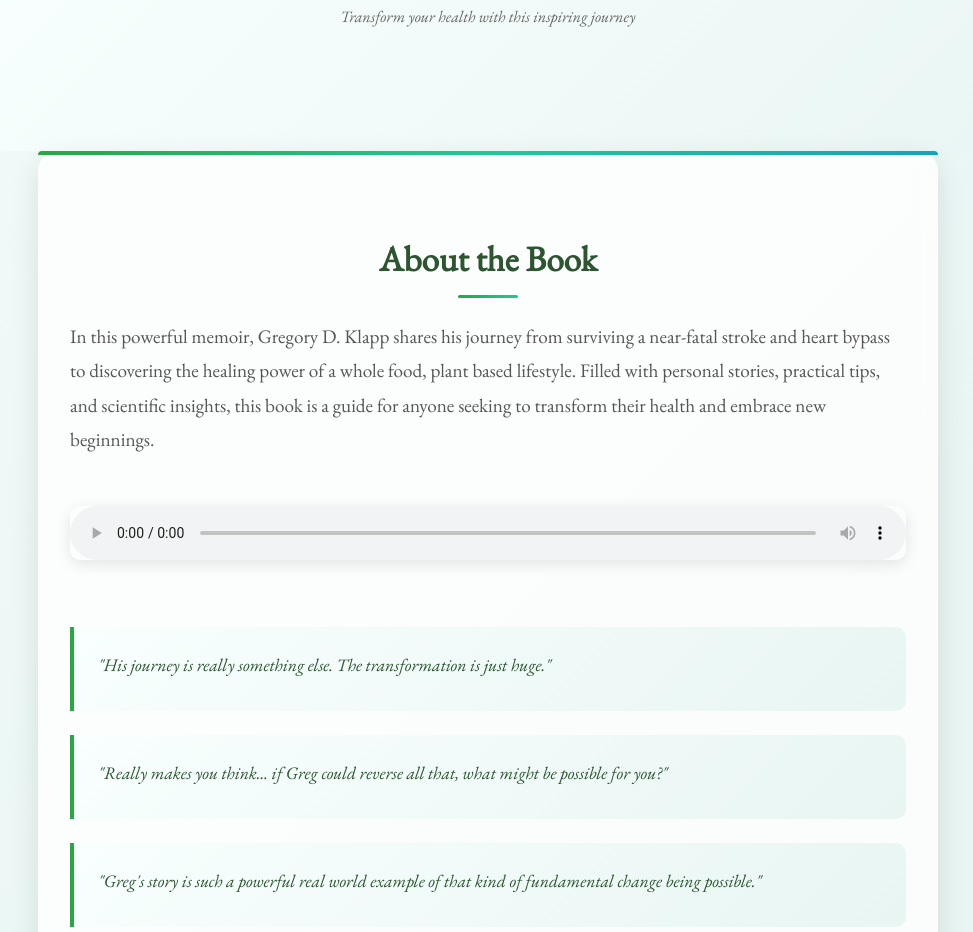
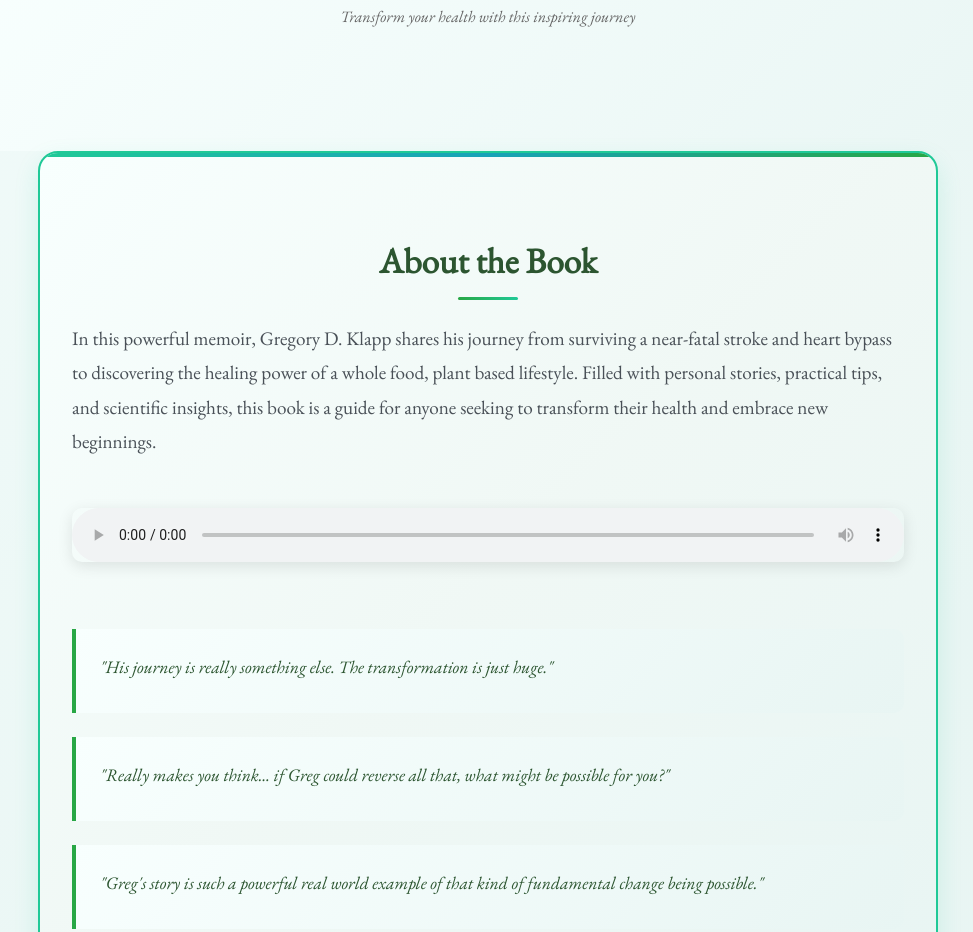
Before and after one commit to klappy/gregklapp.com, a plain HTML site: page index.html in a window 1280 px wide. Shown: the part 1347-2279 px from the top of the page, without its empty margins (152-1125 px from the left). Drawn offline with nearby package versions, Linux system fonts and the light colour scheme.

Commit message:
fix for minor issues

```diff
--- a/index.html
+++ b/index.html
@@ -49,9 +49,9 @@
       <div class="nav-links">
         <a href="#home">Home</a>
         <a href="#about">About</a>
-        <a href="#author">Author</a>
         <a href="#documentary">Documentary</a>
         <a href="#story">My Story</a>
+        <a href="#author">Author</a>
         <a href="#contact">Contact</a>
       </div>
       <a
@@ -227,8 +227,8 @@
   </body>
 </html>
 <script>
-  // Smooth scrolling for navigation links
-  document.querySelectorAll("nav a").forEach((anchor) => {
+  // Smooth scrolling for internal navigation links only
+  document.querySelectorAll("nav a[href^='#']").forEach((anchor) => {
     anchor.addEventListener("click", function (e) {
       e.preventDefault();
       const targetId = this.getAttribute("href");
--- a/styles.css
+++ b/styles.css
@@ -347,7 +347,7 @@ header img:hover {
 section {
   padding: 5rem 2rem;
   max-width: 900px;
-  margin: 0 auto 3rem;
+  margin: 0 auto 4rem;
   background: rgba(255, 255, 255, 0.8);
   border-radius: 20px;
   box-shadow: 0 10px 30px rgba(0, 0, 0, 0.1);
@@ -365,6 +365,10 @@ section::before {
   height: 4px;
   background: linear-gradient(90deg, #28a745, #20c997, #17a2b8);
   border-radius: 20px 20px 0 0;
+}
+
+section:last-of-type {
+  margin-bottom: 0;
 }
 
 h1 {
@@ -573,33 +577,35 @@ footer p {
   }
 }
 
+/* Video Styles */
 iframe#yt-player {
   width: 100%;
   max-width: 100%;
   height: auto;
-  /* 16:9 ratio = 16 / 9 = 1.777 */
   aspect-ratio: 16 / 9;
   border: 0;
 }
 
-/* Story Section Styles */
-#story {
-  background: linear-gradient(135deg, #f8f9fa, #e9ecef);
-  border-radius: 12px;
-  border: 2px solid #dee2e6;
-  box-shadow: 0 8px 16px rgba(0, 0, 0, 0.1);
+/* Consistent Section Styling */
+#about, #story, #author, #contact {
+  background: linear-gradient(135deg, #f8fffe 0%, #f0f8f5 50%, #e8f5f3 100%);
+  border: 2px solid #20c997;
+  box-shadow: 0 10px 25px rgba(32, 201, 151, 0.15);
   position: relative;
   overflow: hidden;
 }
 
-#story::before {
-  content: "";
-  position: absolute;
-  top: 0;
-  left: 0;
-  width: 100%;
-  height: 4px;
-  background: linear-gradient(90deg, #28a745, #20c997, #17a2b8);
+#about::before, #story::before, #author::before, #contact::before {
+  background: linear-gradient(90deg, #20c997, #17a2b8, #28a745);
+}
+
+/* Consistent heading and text colors */
+#about h2, #story h2, #author h2, #contact h2 {
+  color: #2c5530;
+}
+
+#about p, #story p, #author p, #contact p {
+  color: #495057;
 }
 
 .transformation-stats {
@@ -659,7 +665,6 @@ iframe#yt-player {
   left: 1rem;
   line-height: 1;
 }
-
 
 /* Book Review Audio Section */
 #book-review {
```
